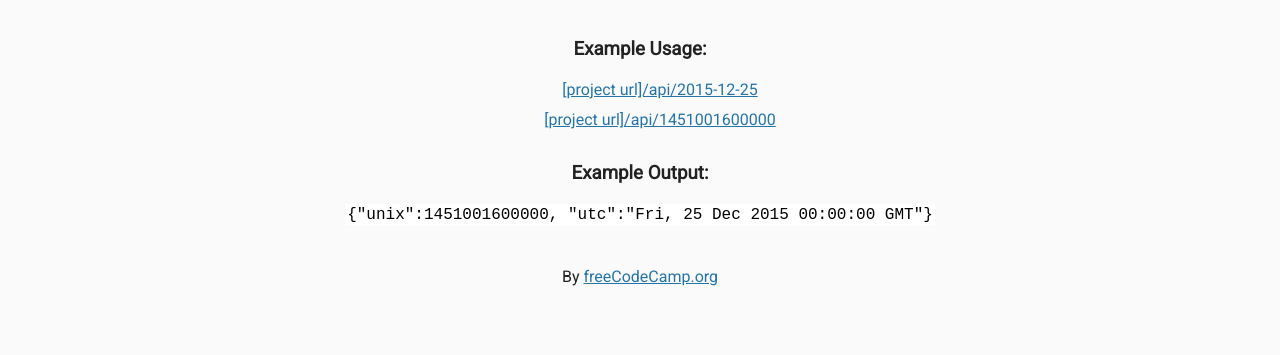
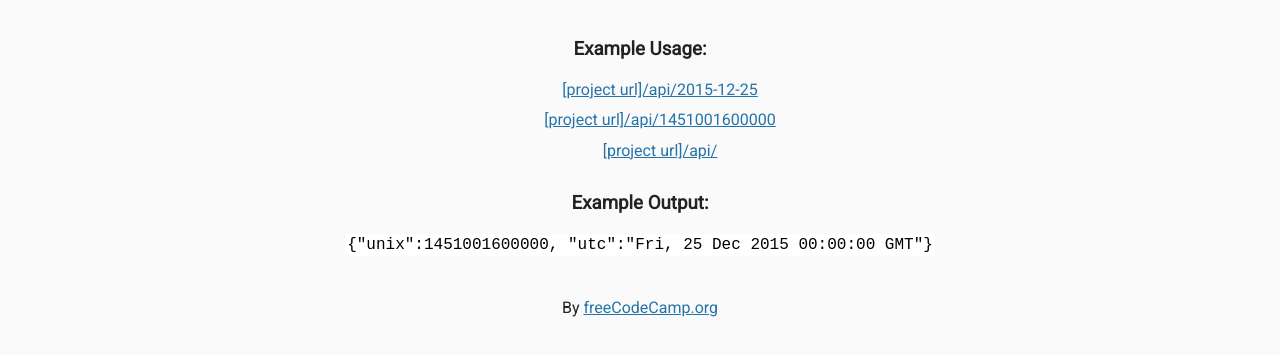
Before and after one commit to AragonCodes/freecodecamp-backend-course, a website: page course_4-timestamp-microservice/views/index.html in a window 1280 px wide. Shown: the part 73-428 px from the top of the page. Drawn offline with Linux system fonts and the light colour scheme; files that its build step writes are made by us from their sources.

Commit message:
feat: add link to index view with empty route params

```diff
--- a/course_4-timestamp-microservice/views/index.html
+++ b/course_4-timestamp-microservice/views/index.html
@@ -1,9 +1,11 @@
 <!DOCTYPE html>
 
 <html>
+
 <head>
   <title>Timestamp Microservice | freeCodeCamp.org</title>
-      <link rel="shortcut icon" href="https://cdn.freecodecamp.org/universal/favicons/favicon-32x32.png" type="image/x-icon"/>
+  <link rel="shortcut icon" href="https://cdn.freecodecamp.org/universal/favicons/favicon-32x32.png"
+    type="image/x-icon" />
   <link href="https://fonts.googleapis.com/css?family=Roboto" rel="stylesheet" type="text/css">
   <link href="style.css" rel="stylesheet" type="text/css">
 </head>
@@ -16,6 +18,7 @@
     <ul>
       <li><a href="api/2015-12-25">[project url]/api/2015-12-25</a></li>
       <li><a href="api/1451001600000">[project url]/api/1451001600000</a></li>
+      <li><a href="api/">[project url]/api/</a></li>
     </ul>
 
     <h3>Example Output:</h3>
@@ -29,4 +32,5 @@
     </p>
   </div>
 </body>
+
 </html>
```
Lines whose indentation alone changed are shown as unchanged.
